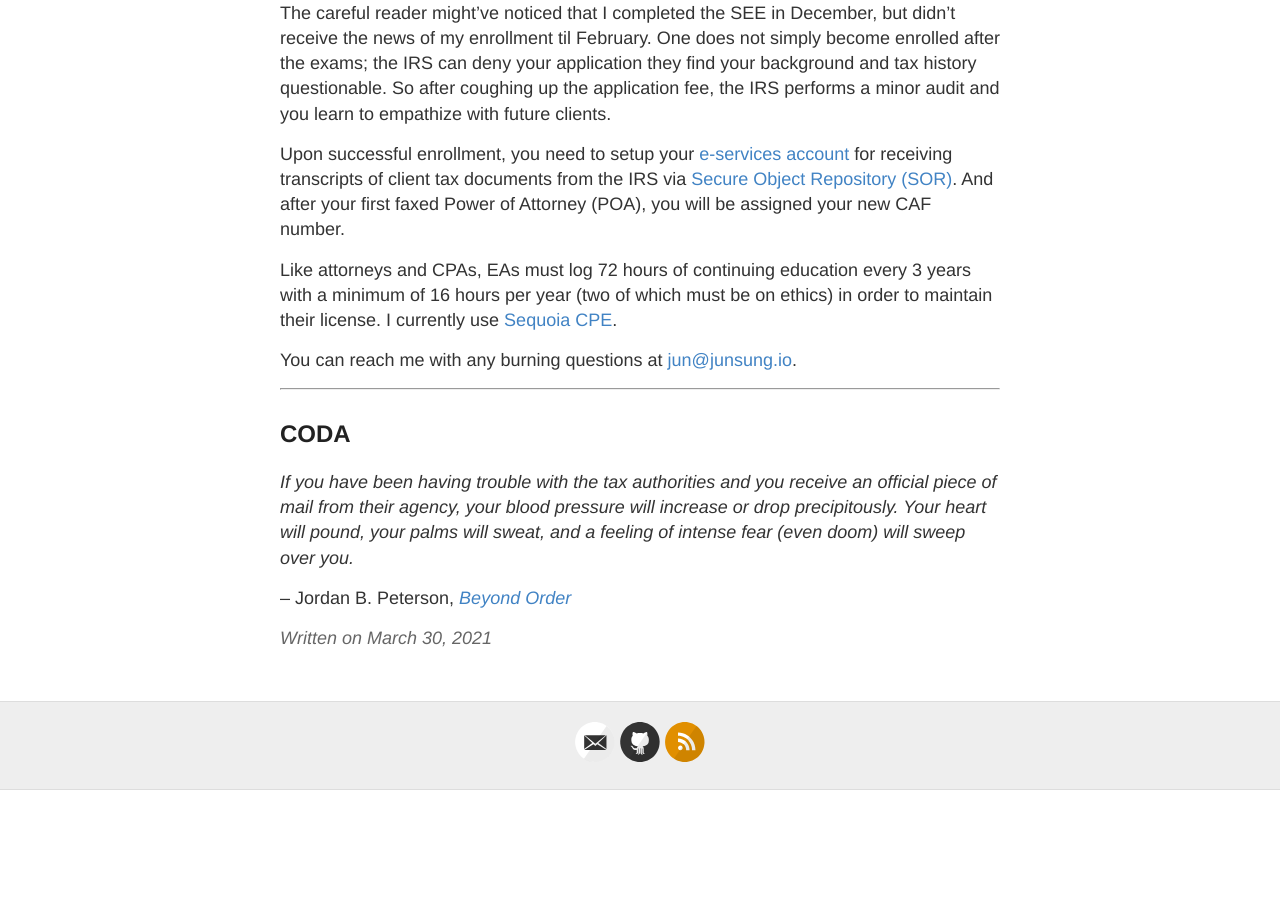
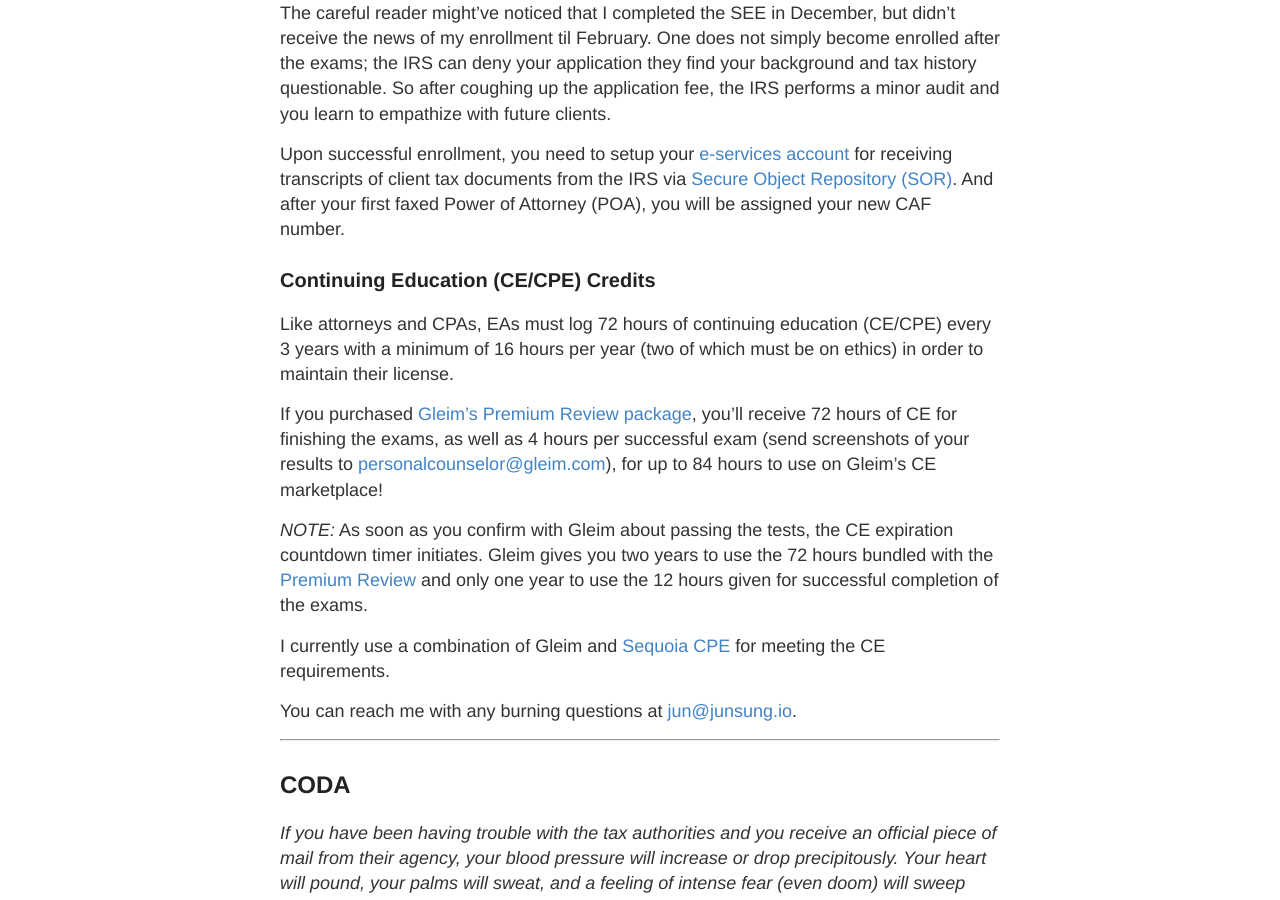
Before and after one commit to poastmil/junsunglee.com, a Jekyll site: the page built from _posts/2021-3-30-A-Tale-of-Tax-Licensing.md, in a window 1280 px wide and 900 px high, scrolled down 4848 px. Built offline with Jekyll 4.4.1, drawn with Linux system fonts in a browser that asks for light colours; before the commit the page ends 5638 px from its top, so only the background shows below that.

Commit message:
Updated blog post

```diff
--- a/_posts/2021-3-30-A-Tale-of-Tax-Licensing.md
+++ b/_posts/2021-3-30-A-Tale-of-Tax-Licensing.md
@@ -74,7 +74,16 @@
 
 Upon successful enrollment, you need to setup your [e-services account](https://www.irs.gov/e-services) for receiving transcripts of client tax documents from the IRS via [Secure Object Repository (SOR)](https://la2.www4.irs.gov/eauth/pub/login.jsp?Data=VGFyZ2V0TG9BPUY%253D&TYPE=33554433&REALMOID=06-000182c7-65a1-17e7-9a3f-483c0adb40b7&GUID=&SMAUTHREASON=0&METHOD=GET&SMAGENTNAME=UOkC7yx4eMTO24FGxPfBRb5q3Mj3Xh3pyXfBEjYyHJ97nGCXu16wx5MzFHjfZmlG&TARGET=-SM-https%3a%2f%2fla2%2ewww4%2eirs%2egov%2fsemail%2fviews%2flist_mail). And after your first faxed Power of Attorney (POA), you will be assigned your new CAF number.
 
-Like attorneys and CPAs, EAs must log 72 hours of continuing education every 3 years with a minimum of 16 hours per year (two of which must be on ethics) in order to maintain their license. I currently use [Sequoia CPE](https://www.sequoiacpe.com/ea/OaoKn).
+
+### Continuing Education (CE/CPE) Credits
+
+Like attorneys and CPAs, EAs must log 72 hours of continuing education (CE/CPE) every 3 years with a minimum of 16 hours per year (two of which must be on ethics) in order to maintain their license.
+
+If you purchased [Gleim's Premium Review package](https://www.gleim.com/enrolled-agent-review/courses/premium/?auth=e095f041-87c9-4409-855e-33610d6fac8a), you'll receive 72 hours of CE for finishing the exams, as well as 4 hours per successful exam (send screenshots of your results to [personalcounselor@gleim.com](personalcounselor@gleim.com)), for up to 84 hours to use on Gleim's CE marketplace!
+
+*NOTE:* As soon as you confirm with Gleim about passing the tests, the CE expiration countdown timer initiates. Gleim gives you two years to use the 72 hours bundled with the [Premium Review](https://www.gleim.com/enrolled-agent-review/courses/premium/?auth=e095f041-87c9-4409-855e-33610d6fac8a) and only one year to use the 12 hours given for successful completion of the exams.
+
+I currently use a combination of Gleim and [Sequoia CPE](https://www.sequoiacpe.com/ea/OaoKn) for meeting the CE requirements.
 
 You can reach me with any burning questions at [jun@junsung.io](jun@junsung.io).
 
```
